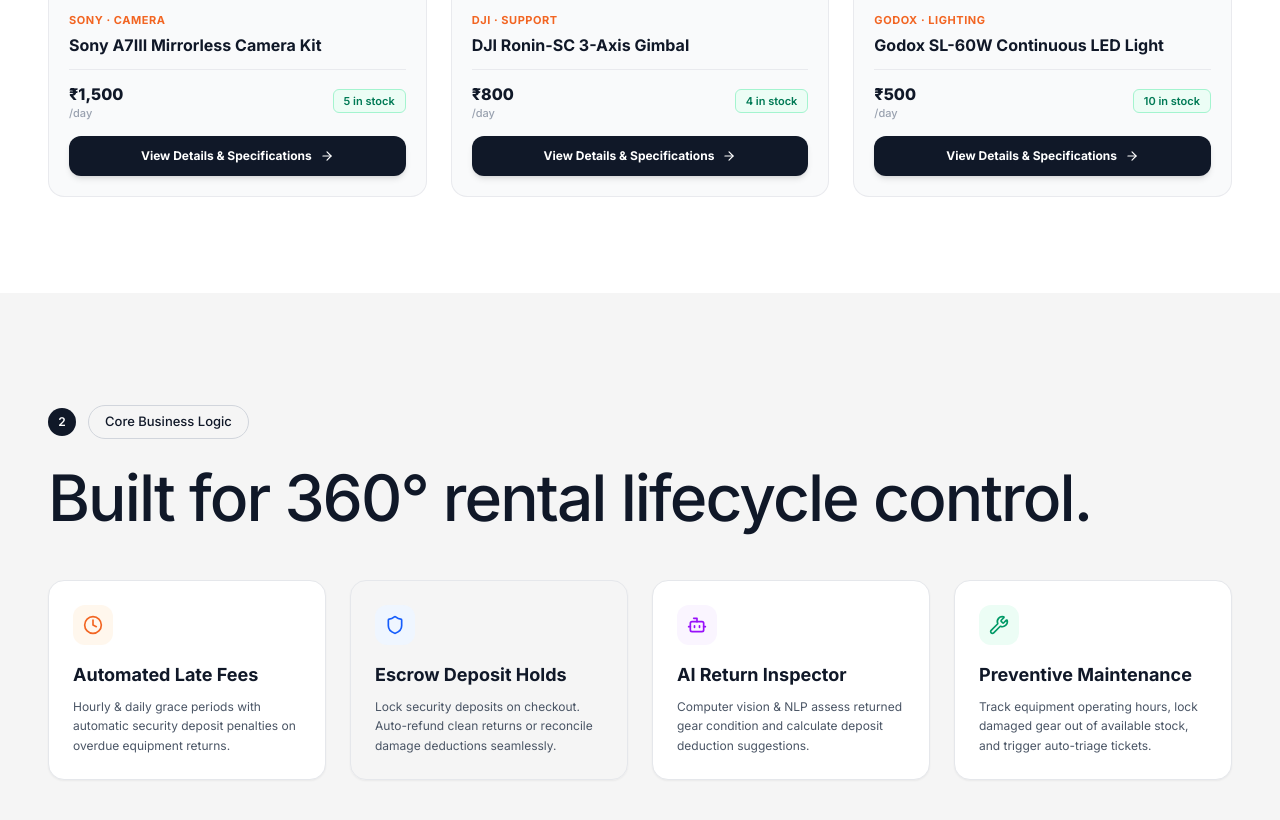
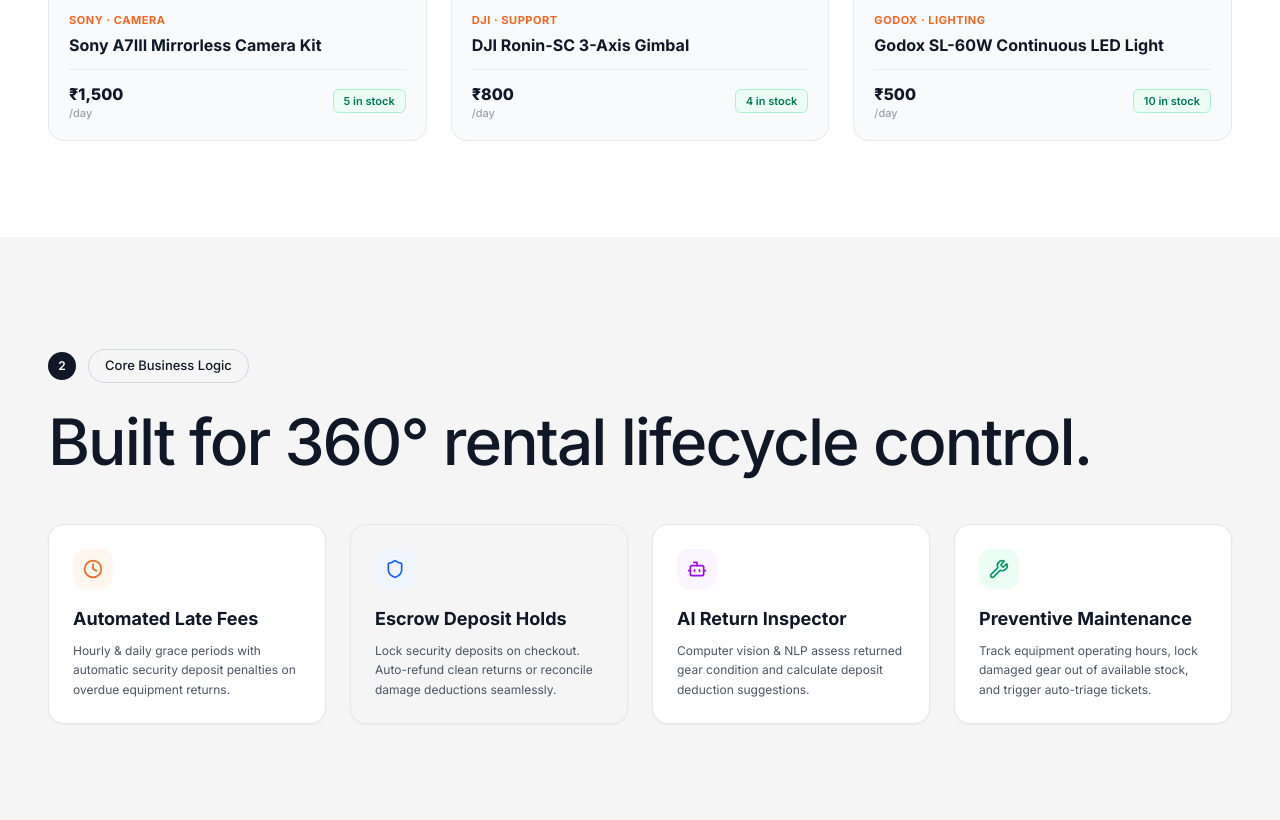
Before and after one commit to senapati484/RMS, a Next.js app: page / in a window 1280 px wide. Shown: the part 1480-2300 px from the top of the page. Built offline with nearby package versions, Linux system fonts and the light colour scheme; no server answers; the database is empty.

Commit message:
refactor(landing): removed all buttons from landing page product cards to showcase clean demo items with name, image, rate, and stock details

```diff
--- a/src/app/page.tsx
+++ b/src/app/page.tsx
@@ -372,16 +372,6 @@
                       </span>
                     </div>
                   </div>
-
-                  <div className="pt-4">
-                    <Link
-                      href={`/products/${p._id}`}
-                      className="w-full bg-gray-900 hover:bg-[#F26522] text-white text-xs font-bold py-3 rounded-xl transition-all duration-300 shadow-md flex items-center justify-center gap-2 group/btn cursor-pointer"
-                    >
-                      <span>View Details & Specifications</span>
-                      <ArrowRight size={14} className="group-hover/btn:translate-x-1 transition-transform" />
-                    </Link>
-                  </div>
                 </div>
               ))}
             </div>
```
